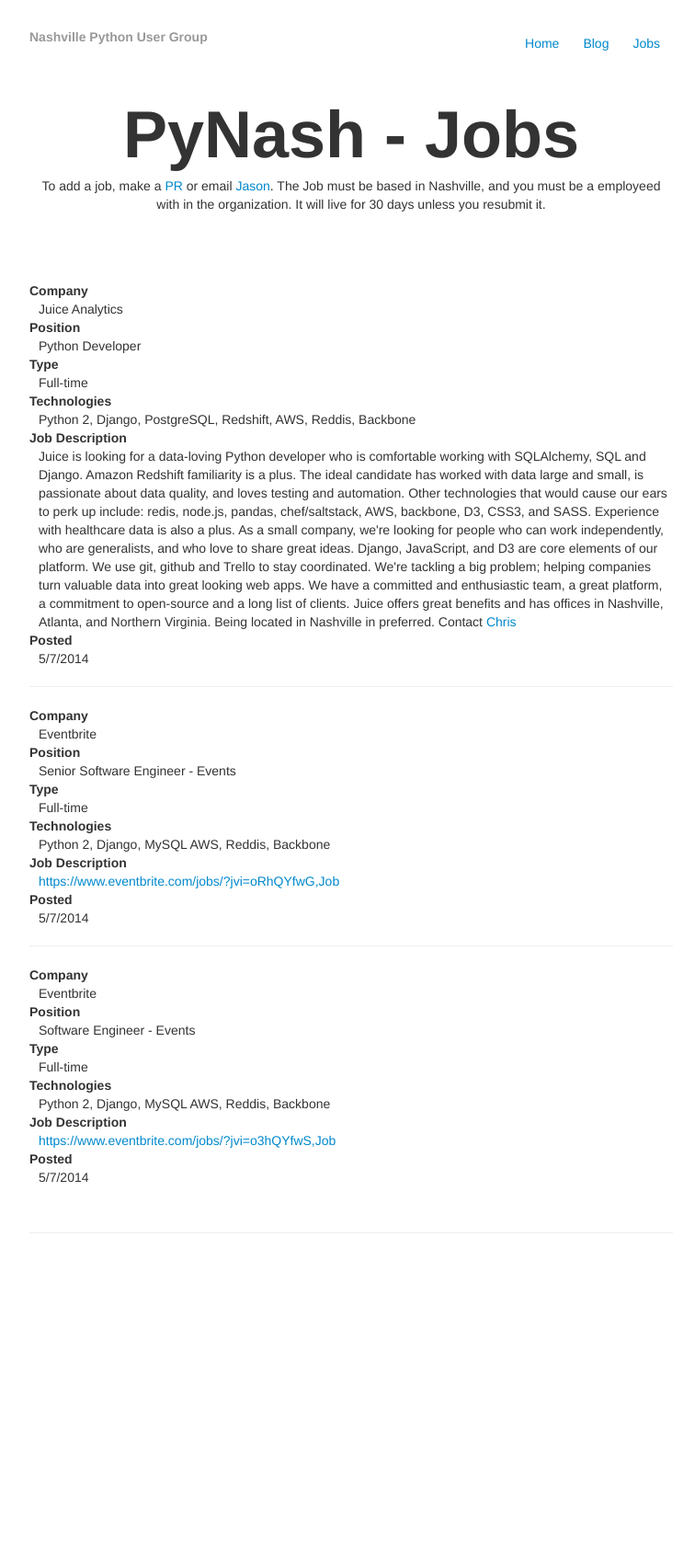
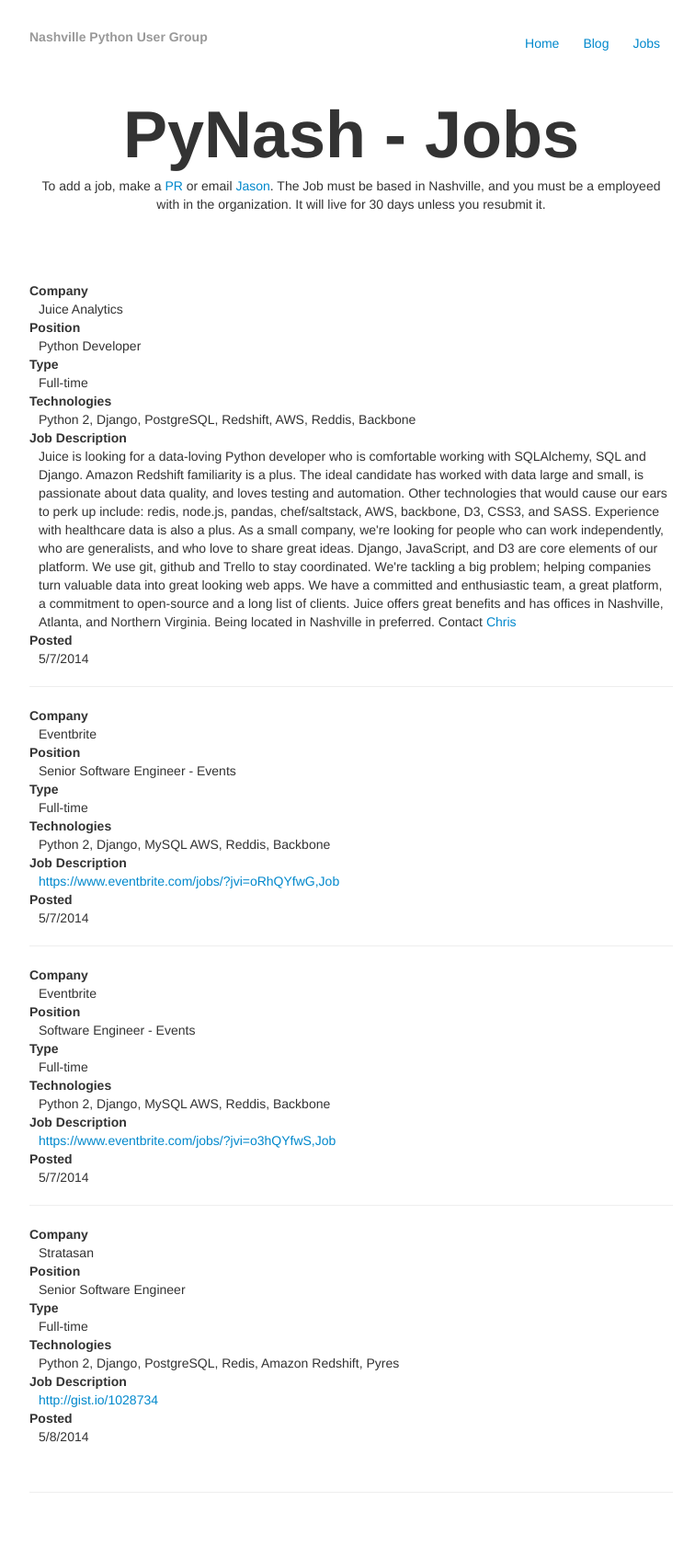
Before and after one commit to pynashorg/pynashorg.github.com, a Jekyll site: the page built from jobs.html, in a window 1280 px wide. Shown: the whole page at 92% size, without its empty margins (258-1014 px from the left). Built offline with Jekyll 4.4.1, drawn with Linux system fonts in a browser that asks for light colours; nearby versions of some CDN libraries; library files that are not in the unit come from our copies; before the commit the page ends 1412 px from its top, so only the background shows below that.

Commit message:
Adding stratajob.

```diff
--- a/jobs.html
+++ b/jobs.html
@@ -65,4 +65,19 @@
     <dt>Posted</dt>
     <dd>5/7/2014</dd>
   </dl>
+  <hr />
+  <dl>
+    <dt>Company</dt>
+    <dd>Stratasan</dd>
+    <dt>Position</dt>
+    <dd>Senior Software Engineer</dd>
+    <dt>Type</dt>
+    <dd>Full-time</dd>
+    <dt>Technologies</dt>
+    <dd>Python 2, Django, PostgreSQL, Redis, Amazon Redshift, Pyres</dd>
+    <dt>Job Description</dt>
+    <dd><a href="http://gist.io/1028734">http://gist.io/1028734</a></dd>
+    <dt>Posted</dt>
+    <dd>5/8/2014</dd>
+  </dl>
 </div>
```
